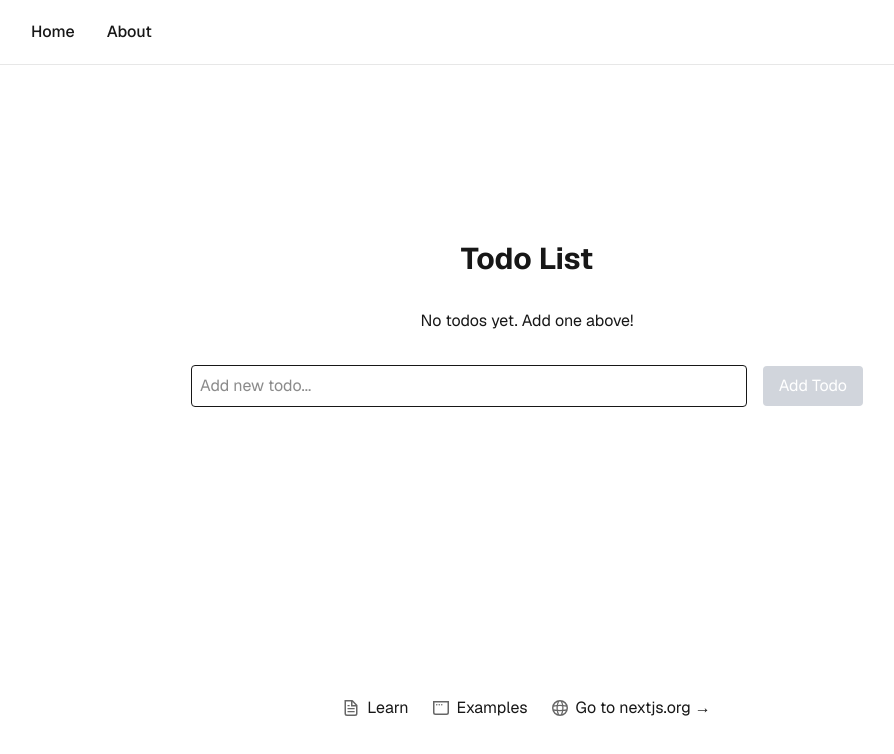
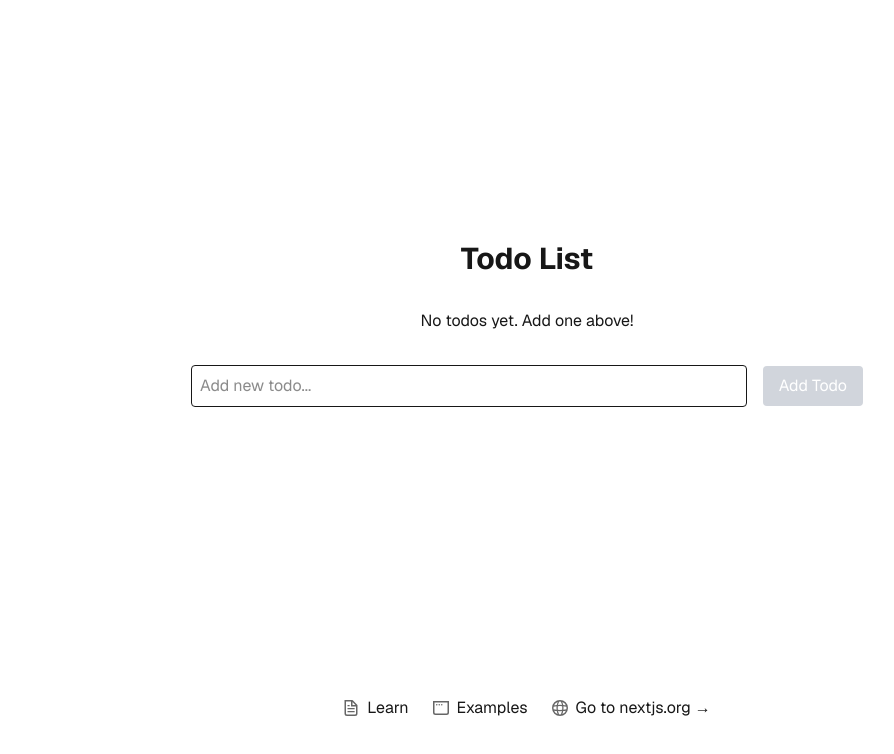
Before and after one commit to bachelarius/ToDo_ala_React, a Next.js app: page / in a window 1280 px wide. Shown: the top 754 px of the page, without its empty margins (113-1007 px from the left). Built offline with nearby package versions, Linux system fonts and the light colour scheme.

Commit message:
remove header as it's not needed

```diff
--- a/src/app/layout.tsx
+++ b/src/app/layout.tsx
@@ -1,7 +1,6 @@
 import type { Metadata } from "next";
 import { Geist, Geist_Mono } from "next/font/google";
 import "./globals.css";
-import Header from "@/components/Header";
 import Footer from "@/components/Footer";
 import TodoStoreRoot from "@/components/TodoStoreRoot";
 
@@ -30,7 +29,6 @@ export default function RootLayout({
       <body className={`${geistSans.variable} ${geistMono.variable} antialiased`}>
         <TodoStoreRoot>
           <div className="grid grid-rows-[1fr] items-center justify-items-center min-h-screen p-8 pb-20 gap-16 sm:p-20 font-[family-name:var(--font-geist-sans)] pt-24">
-            <Header />
             {children}
             <Footer />
           </div>
--- a/src/components/Header.tsx
+++ /dev/null
@@ -1,20 +0,0 @@
-import Link from 'next/link';
-
-export default function Header() {
-  return (
-    <header className="fixed top-0 left-0 right-0 bg-background border-b border-foreground/10">
-      <nav className="max-w-5xl mx-auto px-4 h-16 flex items-center justify-between">
-        <div className="flex gap-8">
-          <Link href="/"
-                className="text-foreground hover:opacity-80 transition-opacity font-medium">
-            Home
-          </Link>
-          <Link href="/about"
-                className="text-foreground hover:opacity-80 transition-opacity font-medium">
-            About
-          </Link>
-        </div>
-      </nav>
-    </header>
-  );
-}
```
